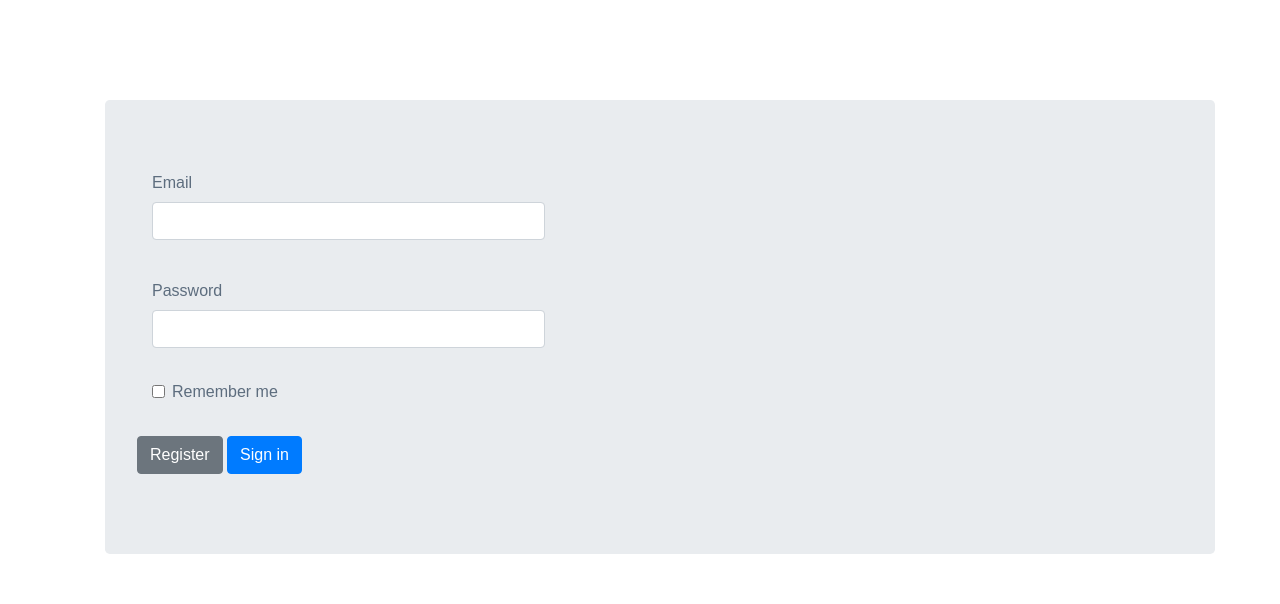
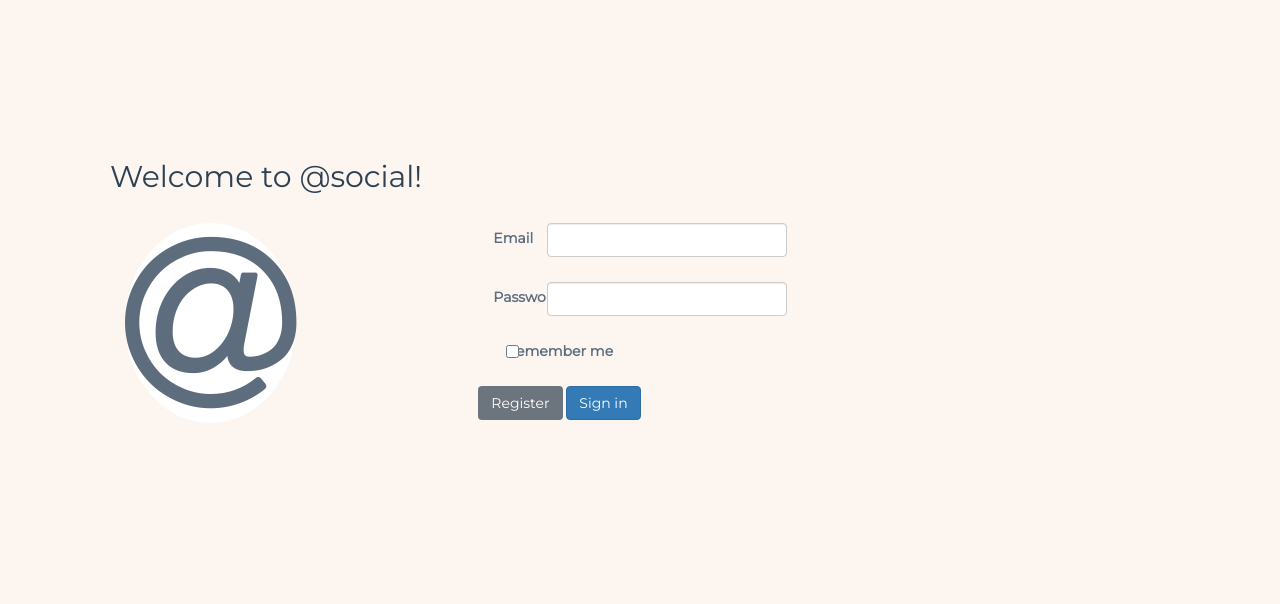
Before and after one commit to DAT250GRUPPEN/social, a Flask app: template atsocial/templates/login.html in a window 1280 px wide. Shown: the top 604 px of the page. Run offline with Flask 2, Linux system fonts and the light colour scheme; the template is opened without the code that fills it, so the values that code supplies are empty; some libraries are stand-ins or nearby versions.

Commit message:
Først og fremst endringer på LOGIN -siden

```diff
--- a/atsocial/templates/login.html
+++ b/atsocial/templates/login.html
@@ -3,10 +3,16 @@
     <head>
         <meta charset="UTF-8">
         <title>Login/Register</title>
+        <meta charset="utf-8">
+        <meta name="viewport" content="width=device-width, initial-scale=1">
         <!-- HVA SKJER HER??? HVORFOR VIL DEN IKKE TA CSS FILEN??
         <link rel="stylesheet" href="/atsocial/static/login_style.css"> Hvorfor vil ikke denne bli plukket opp??-->
         <link rel="stylesheet" href="https://cdn.jsdelivr.net/npm/bootstrap@4.5.3/dist/css/bootstrap.min.css" integrity="sha384-TX8t27EcRE3e/ihU7zmQxVncDAy5uIKz4rEkgIXeMed4M0jlfIDPvg6uqKI2xXr2" crossorigin="anonymous">
+        <link rel="stylesheet" href="https://maxcdn.bootstrapcdn.com/bootstrap/3.4.0/css/bootstrap.min.css">
+<!-- setningen over er bare for å få fram det lille bildet av planeten.-->
 
+        <link rel="stylesheet" href="https://cdnjs.cloudflare.com/ajax/libs/font-awesome/4.7.0/css/font-awesome.min.css">
+        <link href="https://fonts.googleapis.com/css?family=Montserrat" rel="stylesheet" type="text/css">
         <script src="https://code.jquery.com/jquery-3.5.1.slim.min.js" integrity="sha384-DfXdz2htPH0lsSSs5nCTpuj/zy4C+OGpamoFVy38MVBnE+IbbVYUew+OrCXaRkfj" crossorigin="anonymous"></script>
         <script src="https://cdn.jsdelivr.net/npm/bootstrap@4.5.3/dist/js/bootstrap.bundle.min.js" integrity="sha384-ho+j7jyWK8fNQe+A12Hb8AhRq26LrZ/JpcUGGOn+Y7RsweNrtN/tE3MoK7ZeZDyx" crossorigin="anonymous"></script>
 
@@ -15,52 +21,92 @@
             background-color:#fcf5f0;
             font-family: arial;
             text-align: left;
-            margin: 100px;
+            margin: 0px;
         }
         body {
-            background-color: white;
+            background-color: #fcf5f0;
             font-family: arial;
             text-align: left;
             margin: 0px ;
         }
-        .colorclass {
-            background-color:#fcf5f0;
-            font-family: arial;
-            text-align: left;
+        .jumbotron {
+            background-color: #fcf5f0;
+            color: #5D6D7E;
+            padding: 100px 25px;
+            font-family: Montserrat, sans-serif;
+            }
+        .container-fluid {
+            padding: 40px 50px;
+            }
+        .bg-white {
+            background-color:white;
         }
 
         h1 {color: #2e4153;}
         h2 {color: #2e4153;}
         p {color: #5D6D7E;}
-        ul {
+
+        .logo {
             color: #5D6D7E;
-            list-style-type: none;
+            font-size: 200px;
+            background-color: white;
+            border-radius: 100%;
+
             }
+
+/*       TROR IKKE VI TRENGER DENNE
+        .slideanim {visibility:hidden;}
+        .slide {
+        animation-name: slide;
+        -webkit-animation-name: slide;
+        animation-duration: 1s;
+        -webkit-animation-duration: 1s;
+        visibility: visible;
+        }
+*/
+        @media screen and (max-width: 480px) {
+        .logo {
+            font-size: 150px;
+            }
+        }
+
     </style>
-    </head>
-     <!--bootstrap-->
-
-    <header> <!-- Så teksten ikke er helt oppe-->
     </header>
     <body>
-        <ul><li>
-            <a>
         <form> <!--Hva skal siden gjøre etter "submit"?-->
                 <!-- ha en egen klasse for form kanskje, slik at det går ann å flytte på den til høyre-->
-                <div class="container"><div class="jumbotron">
+
+                <div class="container-fluid"> <div class="jumbotron">
+                    <div class="row">
+                        <div class="col-sm-8">
+                          <h2>Welcome to @social!</h2><br>
+                          </div>
+                      </div>
+
+                    <div class="column">
+
+                    <div class="col-sm-4">
+                        <span class="fa fa-at logo"></span><!--<span class="glyphicon glyphicon-globe logo slideanim"></span>  TROR IKKE VI TRENGER SLIDEANIM-->
+                    </div></div>
+
+                    <div class="column">
+
                     <div class="form-group row">
                         <div class="col-md-6 mb-3">
                             <label for="inputEmail3" class="col-sm-2 col-form-label">Email</label>
                             <div class="col-sm-10">
                             <input type="email" class="form-control" id="inputEmail3"><!--Det som tastes inn må inneholde en @-->
-                        </div></div></div>
+                            </div>
+                        </div>
+                    </div>
 
                     <div class="form-group row">
                             <div class="col-md-6 mb-3">
                         <label for="inputPassword3" class="col-sm-2 col-form-label">Password</label>
                             <div class="col-sm-10">
                                 <input type="password" class="form-control" id="inputPassword3"><!--pasordet blir skjult/sladdet-->
-                        </div></div>
+                            </div>
+                        </div>
                     </div>
 
                     <div class="form-group row">
@@ -84,8 +130,10 @@
                             <button type="submit" class="btn btn-primary">Sign in</button>
                         </div>
                     </div>
-                </div>
-            </div>
+                </div></div></div>
+
+
+           </div></div></div>
         </form> <!-- Login - siden er ferdig her-->
 
 
@@ -186,7 +234,5 @@
             </div>
             </div>
         </form>
-        </a>
-        </li></ul>
     </body>
 </html>
--- a/atsocial/views.py
+++ b/atsocial/views.py
@@ -21,6 +21,6 @@ def index():
 def page(page_id):
     return render_template('page.html', page=pages[page_id - 1])
 
-@app.route('/ekstrapage/<int:ekstrapage_id>')
-def ekstrapage(ekstrapage_id):
-    return render_template('ekstrapage.html', ekstrapage=ekstrapages[ekstrapage_id - 1])
+@app.route('/login')
+def login():
+    return render_template('login.html', login=login)
```
Also changed, not shown: 3 other files. Lines whose indentation alone changed are shown as unchanged.
